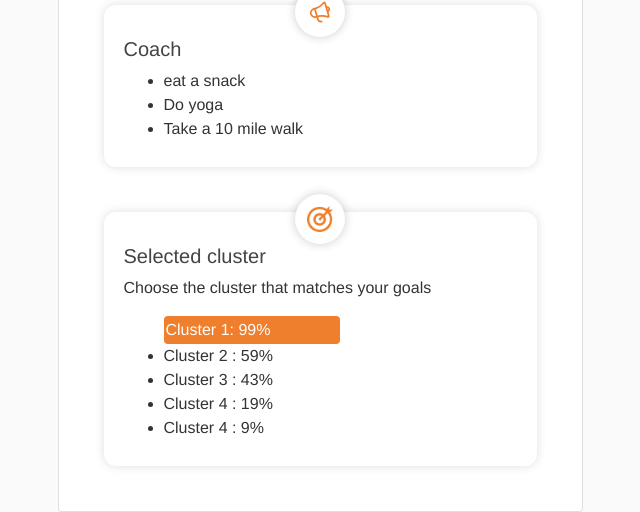
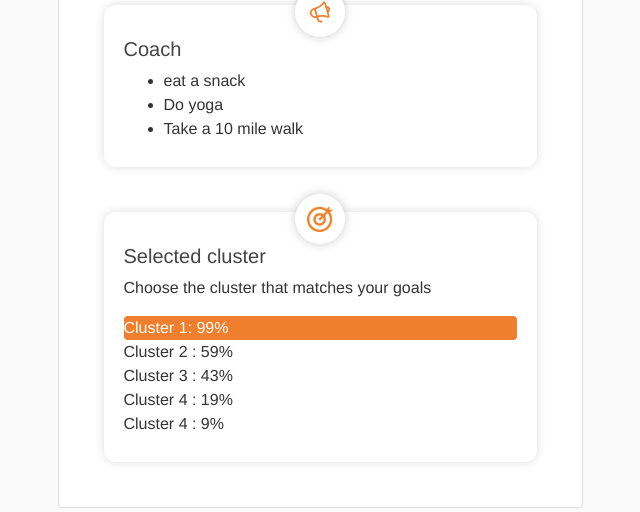
Before and after one commit to Netty2/racefox, a Flask app: page / in a window 1280 px wide. Shown: the part 688-1200 px from the top of the page, without its empty margins (320-960 px from the left). Run offline with Flask 2, Linux system fonts and the light colour scheme; a user stored in the database is signed in; some libraries are stand-ins or nearby versions.

Commit message:
Fixed the cluster text

```diff
--- a/app/static/main.css
+++ b/app/static/main.css
@@ -152,18 +152,9 @@ a.article-title:hover {
   margin-bottom: 0rem;
 }
 
-#selected-cluster {
-    color: white;
-    border: 2px solid #ef7e2d;
-    border-radius: 4px;
-    width: 50%;
-    background-color: #ef7e2d;
-}
-
 .clusters:hover {
     border: 2px solid #ef7e2d;
     border-radius: 4px;
-    width: 50%;
 }
 
 #userInputForm {
--- a/app/templates/home.html
+++ b/app/templates/home.html
@@ -72,10 +72,10 @@
 							<div class="coach_img"><img src="{{ url_for('static', filename='goal.png') }}" alt=""></div>
 							<h5 class="coach-title">Selected cluster</h5>
 							<p>Choose the cluster that matches your goals</p>
-							<ul>
+							<ul style="list-style-type:none;padding: 0px;">
 								{% for cluster in user_data.clusters%}
 									{% if loop.index == 1 %}
-										<li id="selected-cluster">Cluster 1: 99%</li>
+										<li style="background-color:#ef7e2d;border-radius:4px;color:white;">Cluster 1: 99%</li>
 									{% else %}
 										<li class="clusters">{{cluster}}</li>
 									{% endif %}
```
